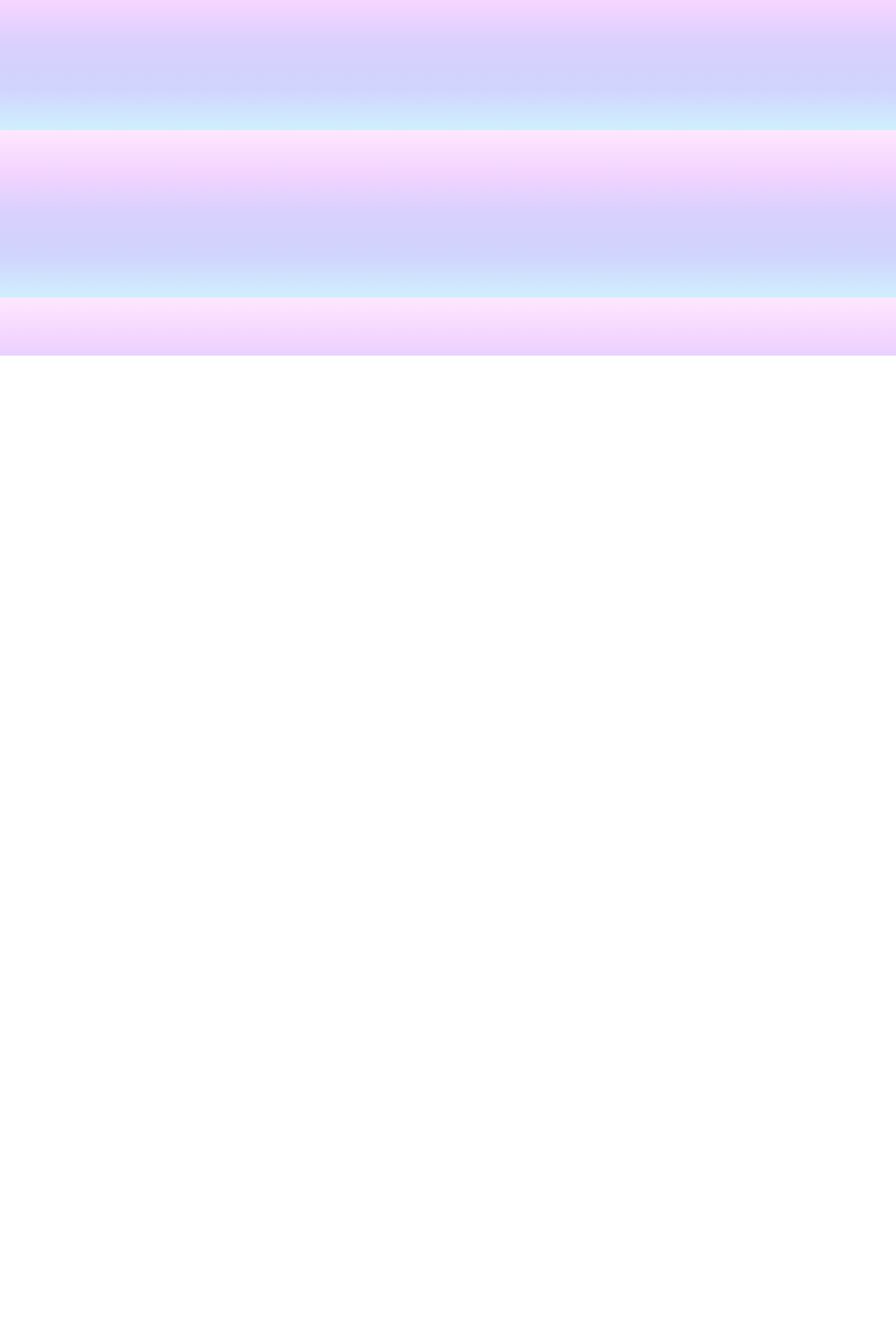
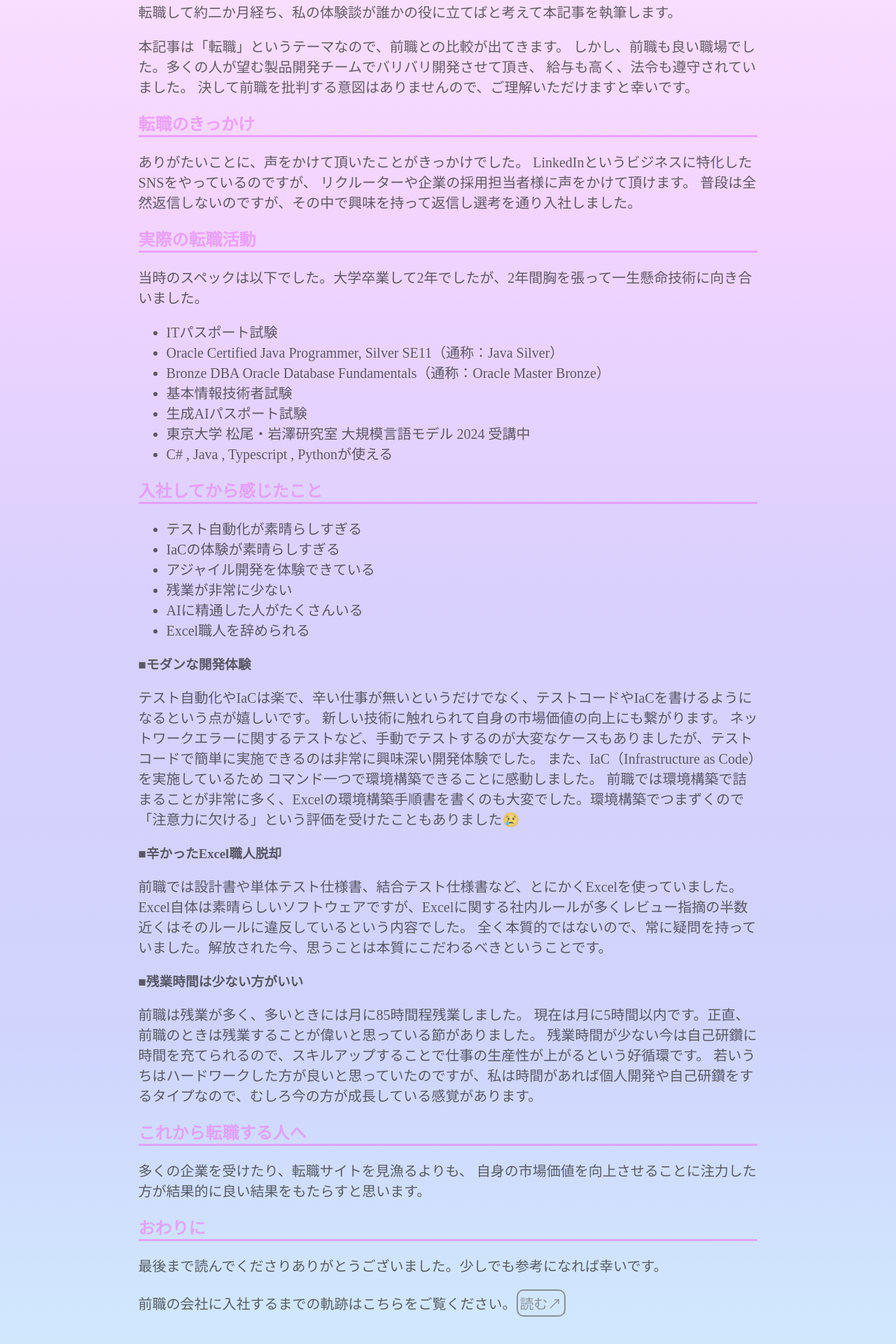
Before and after one commit to tomonarimomoka/blog-react, a React (Vite) app in the folder tech-blog/: page /FirstCareerChange in a window 1280 px wide. Shown: the part 292-2212 px from the top of the page at 70% size. Before the commit the page ends 800 px from the top, so only its background shows below. Built offline with nearby package versions, Linux system fonts and the light colour scheme.

Commit message:
新記事「はじめての転職」を作成

```diff
--- a/tech-blog/src/App.tsx
+++ b/tech-blog/src/App.tsx
@@ -29,6 +29,7 @@ import { TSkaigiReport } from "./artical/TSkaigiReport.tsx";
 import { VimForBeginner } from "./artical/vimForBeginner.tsx";
 import { WhatIsProtocol } from "./artical/whatIsProtocol.tsx";
 import {HowToMigrateBlog} from "./artical/HowToMigrateBlog.tsx"
+import {FirstCareerChange} from "./artical/FirstCareerChange.tsx"
 import { Helmet } from 'react-helmet';
 function App() {
   return (
@@ -68,6 +69,7 @@ function App() {
             <Route path='/VimForBeginner' element={<VimForBeginner />} />
             <Route path='/WhatIsProtocol' element={<WhatIsProtocol />} />
             <Route path='/HowToMigrateBlog' element={<HowToMigrateBlog />} />
+            <Route path='/FirstCareerChange' element={<FirstCareerChange />} />
           </Routes>
         </BrowserRouter>
       </main>
--- a/tech-blog/src/Index.tsx
+++ b/tech-blog/src/Index.tsx
@@ -49,6 +49,11 @@ export const Index: FC = () => {
         「一浪日大でもホワイト企業に就職する方法」<ReadBtn url="/jobHuntting" />
         をご覧ください✨
       </p>
+      <p>
+        最近転職をしました。
+        転職に関する詳細は「初めて転職」<ReadBtn url="/FirstCareerChange" />
+        をご覧ください。
+      </p>
       <h3>■保有資格・試験</h3>
       <ul>
         <li>ITパスポート試験</li>
--- a/tech-blog/src/ListTech.tsx
+++ b/tech-blog/src/ListTech.tsx
@@ -20,6 +20,7 @@ export const ListTech: FC = () => {
                 <ArticleCard title="はじめてのStreamlit"  fileName="howToUseStreamlit" > PythonのフレームワークであるStreamlitを初めて使う人のための記事です</ArticleCard>
                 <ArticleCard title="はじめてのvim"  fileName="vimForBeginner" > vimを初めて使う人のための記事です</ArticleCard>
                 <ArticleCard title="HTMLからReactに移植する方法"  fileName="HowToMigrateBlog" > HTML・CSSで書かれた静的なサイトからTypeScrip×Reactにマイグレーションする方法を解説！</ArticleCard>
+                <ArticleCard title="はじめての転職"  fileName="FirstCareerChange" > はじめての転職についての記事です。具体的な転職時のすっぺくなども公開！</ArticleCard>
             </FlexBox>
 
             <SubTitle subTitle="♥体験談系の記事一覧"/>
--- /dev/null
+++ b/tech-blog/src/artical/FirstCareerChange.tsx
@@ -0,0 +1,84 @@
+import { FC } from "react";
+import {ArticalPage , SubTitle , ReadBtn , References_link } from '../Parts';
+
+export const FirstCareerChange: FC = () => {
+  return(
+    <ArticalPage title="はじめての転職">
+      <SubTitle subTitle="はじめに" />
+      <p>
+        転職して約二か月経ち、私の体験談が誰かの役に立てばと考えて本記事を執筆します。
+      </p>
+      <p>
+        本記事は「転職」というテーマなので、前職との比較が出てきます。
+        しかし、前職も良い職場でした。多くの人が望む製品開発チームでバリバリ開発させて頂き、
+        給与も高く、法令も遵守されていました。
+        決して前職を批判する意図はありませんので、ご理解いただけますと幸いです。
+      </p>
+      <SubTitle subTitle="転職のきっかけ" />
+      <p>
+        ありがたいことに、声をかけて頂いたことがきっかけでした。
+        LinkedInというビジネスに特化したSNSをやっているのですが、
+        リクルーターや企業の採用担当者様に声をかけて頂けます。
+        普段は全然返信しないのですが、その中で興味を持って返信し選考を通り入社しました。
+      </p>
+      <SubTitle subTitle="実際の転職活動" />
+      <p>
+      当時のスペックは以下でした。大学卒業して2年でしたが、2年間胸を張って一生懸命技術に向き合いました。
+      </p>
+      <ul>
+        <li>ITパスポート試験</li>
+        <li>Oracle Certified Java Programmer, Silver SE11（通称：Java Silver）</li>
+        <li>Bronze DBA Oracle Database Fundamentals（通称：Oracle Master Bronze）</li>
+        <li>基本情報技術者試験</li>
+        <li>生成AIパスポート試験</li>
+        <li>東京大学 松尾・岩澤研究室 大規模言語モデル 2024 受講中</li>
+        <li>C# , Java , Typescript , Pythonが使える</li>
+      </ul>
+
+      <SubTitle subTitle="入社してから感じたこと" />
+      <ul>
+        <li>テスト自動化が素晴らしすぎる</li>
+        <li>IaCの体験が素晴らしすぎる</li>
+        <li>アジャイル開発を体験できている</li>
+        <li>残業が非常に少ない</li>
+        <li>AIに精通した人がたくさんいる</li>
+        <li>Excel職人を辞められる</li>
+      </ul>
+      <h3>■モダンな開発体験</h3>
+      <p>
+        テスト自動化やIaCは楽で、辛い仕事が無いというだけでなく、テストコードやIaCを書けるようになるという点が嬉しいです。
+        新しい技術に触れられて自身の市場価値の向上にも繋がります。
+        ネットワークエラーに関するテストなど、手動でテストするのが大変なケースもありましたが、テストコードで簡単に実施できるのは非常に興味深い開発体験でした。
+        また、IaC（Infrastructure as Code）を実施しているため	コマンド一つで環境構築できることに感動しました。
+        前職では環境構築で詰まることが非常に多く、Excelの環境構築手順書を書くのも大変でした。環境構築でつまずくので「注意力に欠ける」という評価を受けたこともありました😢
+      </p>
+      <h3>■辛かったExcel職人脱却</h3>
+      <p>
+        前職では設計書や単体テスト仕様書、結合テスト仕様書など、とにかくExcelを使っていました。
+        Excel自体は素晴らしいソフトウェアですが、Excelに関する社内ルールが多くレビュー指摘の半数近くはそのルールに違反しているという内容でした。
+        全く本質的ではないので、常に疑問を持っていました。解放された今、思うことは本質にこだわるべきということです。
+      </p>
+      <h3>■残業時間は少ない方がいい</h3>
+      <p>
+        前職は残業が多く、多いときには月に85時間程残業しました。
+        現在は月に5時間以内です。正直、前職のときは残業することが偉いと思っている節がありました。
+        残業時間が少ない今は自己研鑽に時間を充てられるので、スキルアップすることで仕事の生産性が上がるという好循環です。
+        若いうちはハードワークした方が良いと思っていたのですが、私は時間があれば個人開発や自己研鑽をするタイプなので、むしろ今の方が成長している感覚があります。
+      </p>
+      <p></p>
+      <SubTitle subTitle="これから転職する人へ" />
+      <p>
+        多くの企業を受けたり、転職サイトを見漁るよりも、
+        自身の市場価値を向上させることに注力した方が結果的に良い結果をもたらすと思います。
+      </p>
+      <SubTitle subTitle="おわりに" />
+      <p>最後まで読んでくださりありがとうございました。少しでも参考になれば幸いです。</p>
+      <p>
+        前職の会社に入社するまでの軌跡はこちらをご覧ください。
+        <ReadBtn url="JobHuntting"/>
+      </p>
+      <References_link url="" articleTitle=""/>
+
+    </ArticalPage>
+  );
+}
```
